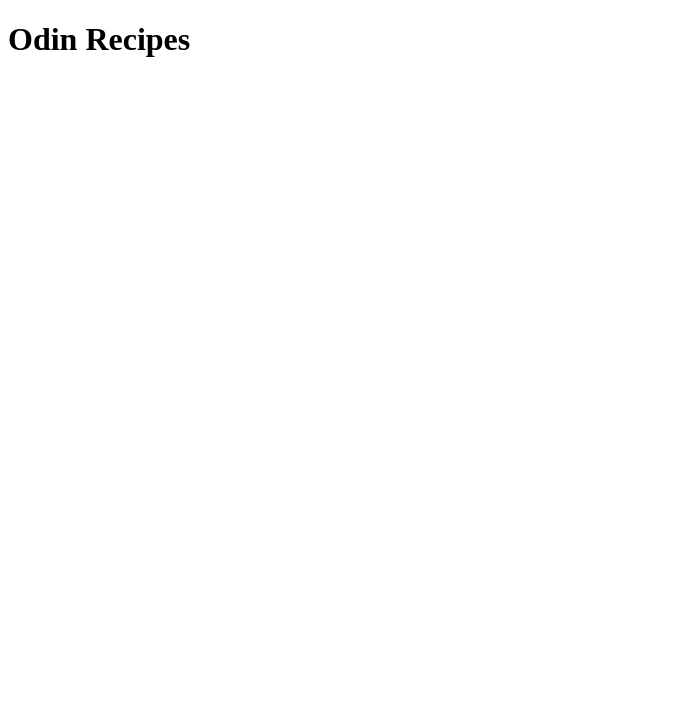
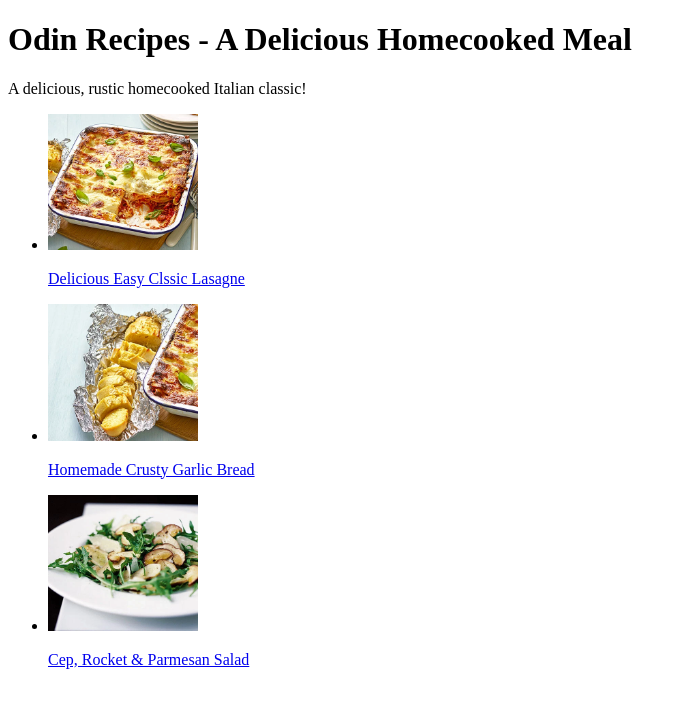
Before and after one commit to simonbanyard/odin_recipes, a plain HTML site: page index.html in a window 1280 px wide. Shown: the whole page, without its empty margins (0-686 px from the left). Drawn offline with Linux system fonts and the light colour scheme.

Commit message:
Added content to index.html

```diff
--- a/index.html
+++ b/index.html
@@ -2,9 +2,30 @@
 <html lang="en">
 <head>
 	<meta charset="UTF-8">
-	<title>Odin Recipes</title>
+	<title>Odin Recipes - Homecooked Meal</title>
 </head>
 <body>
-	<h1>Odin Recipes</h1>
+	<h1>Odin Recipes - A Delicious Homecooked Meal</h1>
+	<p>A delicious, rustic homecooked Italian classic!</p>
+	<ul>
+		<li>
+			<a href="recipes/lasagne.html">
+				<img src="img/classic-lasange.jpg" alt="Classic Easy Lasagne" width="150">
+				<p>Delicious Easy Clssic Lasagne</p>
+			</a>
+		</li>
+		<li>
+			<a href="recipes/garlic_bread.html">
+				<img src="img/crusty-garlic-bread.jpg" alt="Crusty Garlic Bread" width="150">
+				<p>Homemade Crusty Garlic Bread</p>
+			</a>
+		</li>
+		<li>
+			<a href="recipes/salad.html">
+				<img src="img/cep_rocket_salad.jpg" alt="Cep, Rocket & Parmesan Salad" width="150">
+				<p>Cep, Rocket & Parmesan Salad</p>
+			</a>
+		</li>
+	</ul>
 </body>
 </html>
```
